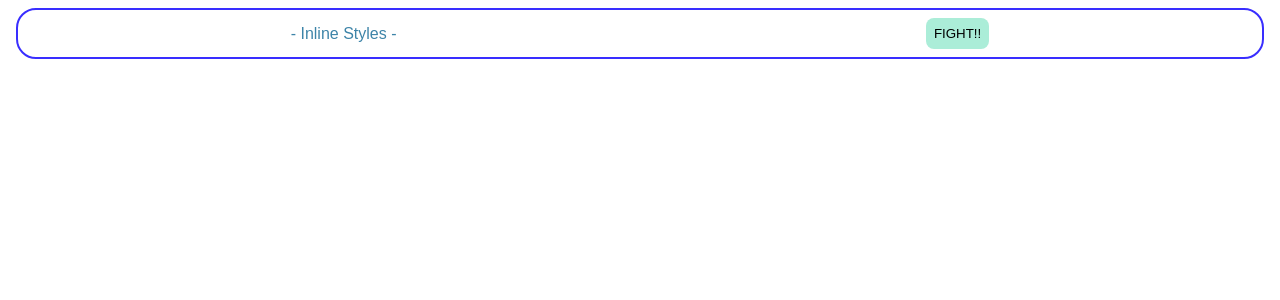
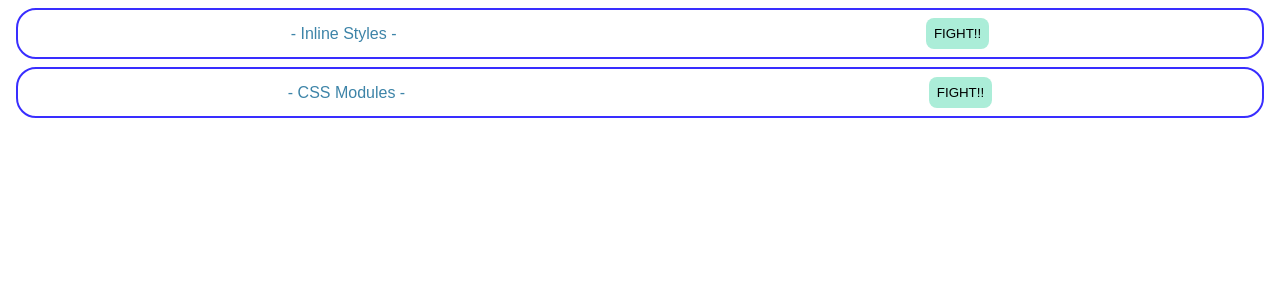
Before and after one commit to yusoki2704/tutorial-react-css, a React (Create React App) app: page / in a window 1280 px wide. Shown: the top 300 px of the page. Built offline with nearby package versions, Linux system fonts and the light colour scheme.

Commit message:
add CSS Modules

```diff
--- a/src/App.js
+++ b/src/App.js
@@ -1,3 +1,4 @@
+import { CssModules } from "./components/CssModules";
 import { InlineStyle } from "./components/inlineStyle";
 import "./styles.css";
 
@@ -5,6 +6,7 @@
   return (
     <div className="App">
       <InlineStyle />
+      <CssModules />
     </div>
   );
 }
--- /dev/null
+++ b/src/components/CssModules.jsx
@@ -0,0 +1,10 @@
+import classes from "./CssModules.module.scss";
+
+export const CssModules = () => {
+  return (
+    <div className={classes.container}>
+      <p className={classes.title}>- CSS Modules -</p>
+      <button className={classes.button}>FIGHT!!</button>
+    </div>
+  );
+};
--- /dev/null
+++ b/src/components/CssModules.module.scss
@@ -0,0 +1,26 @@
+.container {
+  border: solid 2px #392eff;
+  border-radius: 20px;
+  padding: 8px;
+  margin: 8px;
+  display: flex;
+  justify-content: space-around;
+  align-items: center;
+}
+
+.title {
+  margin: 0;
+  color: #3d84a8;
+}
+
+.button {
+  background-color: #abedd8;
+  border: none;
+  padding: 8px;
+  border-radius: 8px;
+  &:hover {
+    background-color: #46cdcf;
+    color: #fff;
+    cursor: pointer;
+  }
+};
```
Also changed, not shown: package.json (+11 -2 lines).
